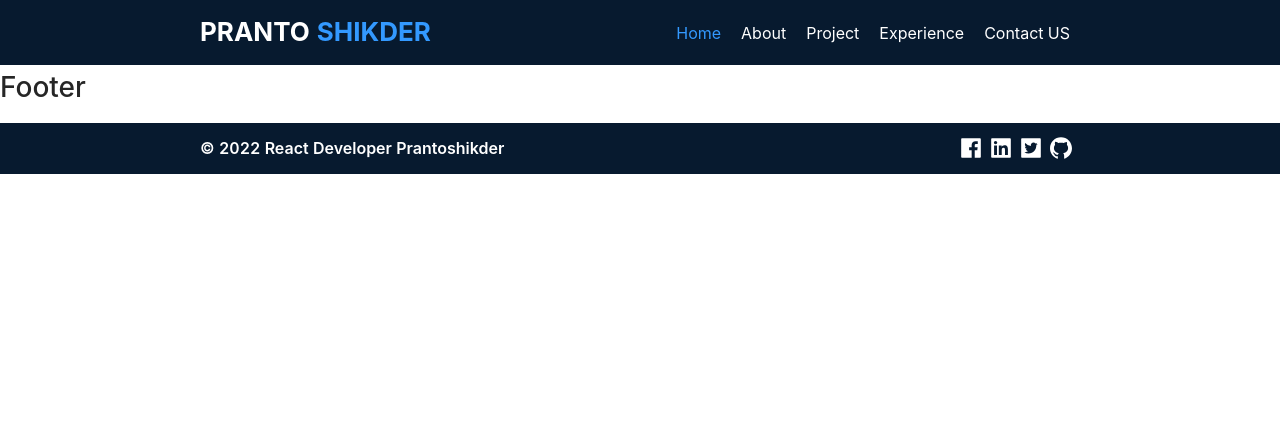
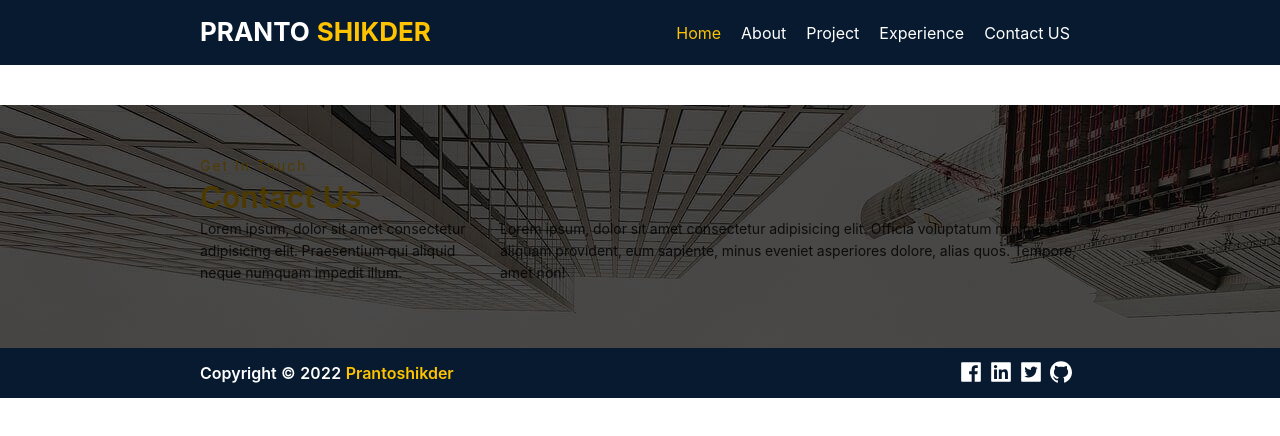
Before and after one commit to prantoshikder/pranto_shikder_portfolio, a React (Create React App) app: page / in a window 1280 px wide. Shown: the top 436 px of the page. Built offline with nearby package versions, Linux system fonts and the light colour scheme.

Commit message:
Footer style changes

```diff
--- a/src/components/HeaderMenu/HeaderMenu.styles.scss
+++ b/src/components/HeaderMenu/HeaderMenu.styles.scss
@@ -7,7 +7,7 @@
       margin: 0px;
     }
     span {
-      color: rgb(51, 153, 255);
+      color: #ffc300;
     }
   }
 
@@ -36,7 +36,7 @@
     }
 
     .ant-menu-horizontal:not(.ant-menu-dark) > .ant-menu-item-selected {
-      color: rgb(51, 153, 255);
+      color: #ffc300;
     }
 
     .ant-menu-horizontal > .ant-menu-item::after {
--- /dev/null
+++ b/src/components/Heading/index.jsx
@@ -0,0 +1,15 @@
+import { Typography } from "antd";
+
+const Heading = ({ title, subTitle, style, ...rest }) => {
+  const { Title, Text } = Typography;
+  return (
+    <div style={style}>
+      {subTitle && <Text style={{ letterSpacing: "2px", color: "#ffc300" }}>{subTitle}</Text>}
+      <Title level={2} style={{ margin: "0px", color: "#ffc300", zIndex: "99" }}>
+        {title}
+      </Title>
+    </div>
+  );
+};
+
+export default Heading;
--- a/src/global.styles.scss
+++ b/src/global.styles.scss
@@ -15,6 +15,10 @@ li {
 img {
   vertical-align: middle;
   border: 0;
+}
+
+.top {
+  margin-top: 2.5rem;
 }
 
 .container {
--- a/src/partials/Footer/CopyRight.jsx
+++ b/src/partials/Footer/CopyRight.jsx
@@ -39,7 +39,9 @@ const CopyRight = () => {
     <div className="container" style={copyRightFooterBg}>
       <div className="copy_right_footer flex content_between item_center">
         <div className="copy_right_info">
-          <Title level={5}>&copy; {moment(today).format(format)} React Developer Prantoshikder</Title>
+          <Title level={5}>
+            Copyright &copy; {moment(today).format(format)} <span style={{ color: "#ffc300" }}>Prantoshikder</span>
+          </Title>
         </div>
 
         <div className="social_media flex content_between item_center">
--- a/src/partials/Footer/Footer.styles.scss
+++ b/src/partials/Footer/Footer.styles.scss
@@ -1,3 +1,21 @@
+.footer_contact {
+  padding: 50px 0px;
+  background-image: url(../../assets/footer-img.jpg);
+  background-repeat: no-repeat;
+  background-position: center;
+  background-attachment: fixed;
+  position: relative;
+}
+.footer_contact::after {
+  content: "";
+  position: absolute;
+  top: 0;
+  left: 0;
+  width: 100%;
+  height: 100%;
+  background-color: rgba(0, 0, 0, 0.7);
+}
+
 .copy_right_footer {
   padding: 8px 0;
 
--- /dev/null
+++ b/src/partials/Footer/FooterContact.jsx
@@ -0,0 +1,31 @@
+import { Col, Row } from "antd";
+import Heading from "./../../components/Heading";
+import "./Footer.styles.scss";
+
+const FooterContact = () => {
+  return (
+    <div className="footer_contact">
+      <div className="container">
+        <div className="footer_contact_wrapper">
+          <Heading title="Contact Us" subTitle="Get In Touch" style={{ textAlign: "left", zIndex: 99 }} />
+
+          <div className="contact_info">
+            <Row gutter={20}>
+              <Col lg={8}>
+                <p>Lorem ipsum, dolor sit amet consectetur adipisicing elit. Praesentium qui aliquid neque numquam impedit illum.</p>
+              </Col>
+              <Col lg={16}>
+                <p>
+                  Lorem ipsum, dolor sit amet consectetur adipisicing elit. Officia voluptatum minima sed aliquam provident, eum sapiente, minus eveniet
+                  asperiores dolore, alias quos. Tempore, amet non!
+                </p>
+              </Col>
+            </Row>
+          </div>
+        </div>
+      </div>
+    </div>
+  );
+};
+
+export default FooterContact;
--- a/src/partials/Footer/index.jsx
+++ b/src/partials/Footer/index.jsx
@@ -1,9 +1,10 @@
 import CopyRight from "./CopyRight";
+import FooterContact from "./FooterContact";
 
 const Footer = () => {
   return (
-    <div>
-      <h1>Footer</h1>
+    <div className="footer top">
+      <FooterContact />
       <CopyRight />
     </div>
   );
--- a/src/partials/Header/index.jsx
+++ b/src/partials/Header/index.jsx
@@ -5,7 +5,6 @@ const { Content } = Layout;
 
 const headerColor = {
   background: "#071a2f",
-  color: "#fff",
 };
 
 const Header = () => {
```
Also changed, not shown: src/assets/footer-img.jpg (added).
